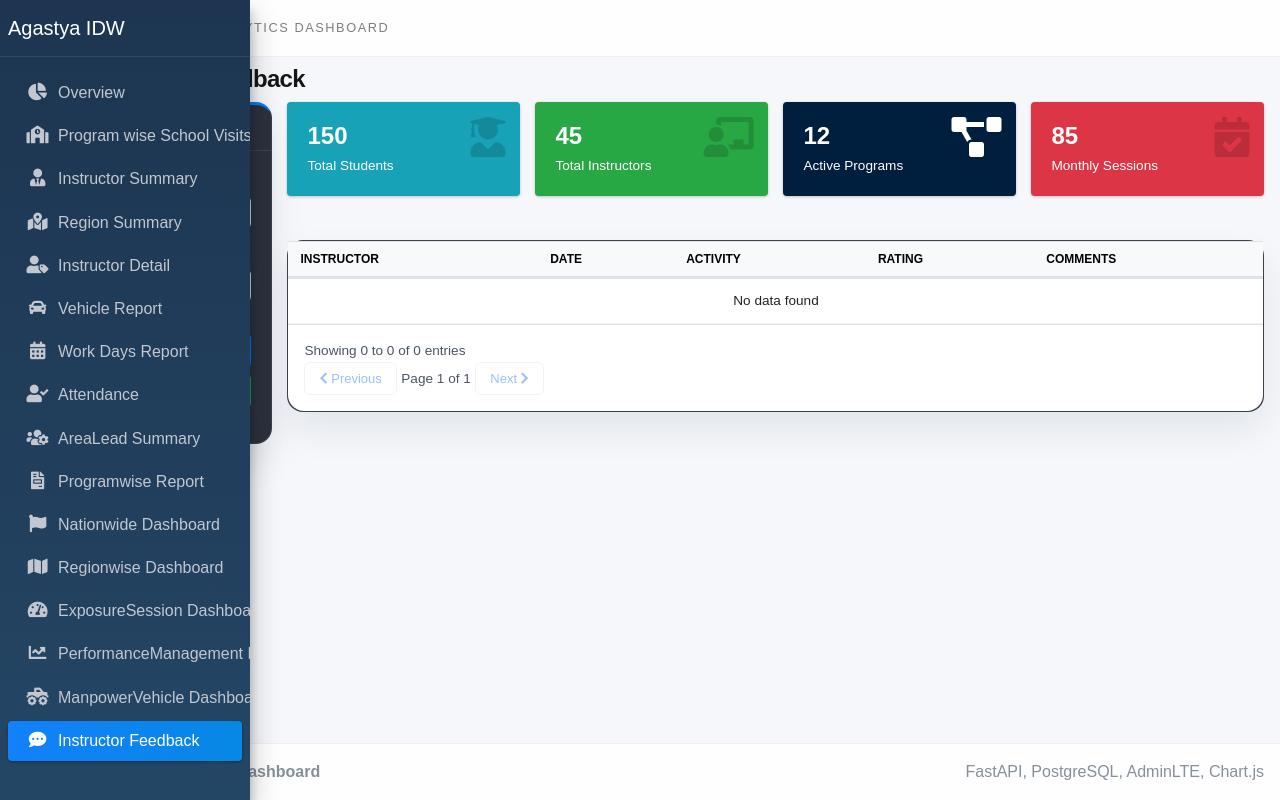
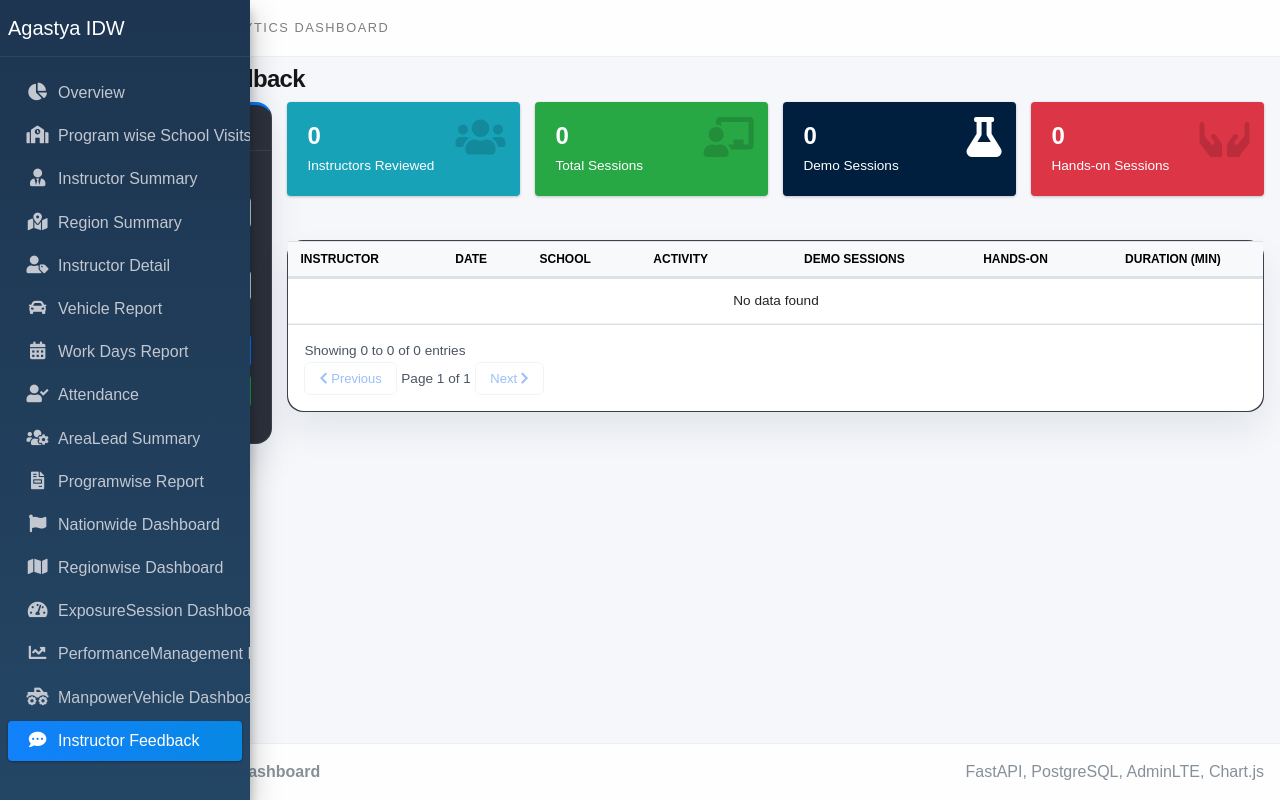
Before and after one commit to Shashwath-K/idw_preview, a FastAPI app: page /instructor-feedback in a window 1280 px wide. Run offline with FastAPI, Linux system fonts and the light colour scheme; data that the repository does not hold is empty; some libraries are stand-ins or nearby versions.

Commit message:
CI-06: Updated Template

```diff
--- a/frontend/templates/instructor_feedback.html
+++ b/frontend/templates/instructor_feedback.html
@@ -2,7 +2,7 @@
 
 {% block content %}
 <div class="row">
-    <!-- Left Column: Filter Slicers -->
+    <!-- Filter Pane -->
     <div class="col-md-2 mb-3">
         <div class="card card-outline card-primary h-100">
             <div class="card-header">
@@ -16,7 +16,7 @@
                     </select>
                 </div>
                 <div class="form-group">
-                    <label>Select Year</label>
+                    <label>Year</label>
                     <select id="yearFilter" class="form-control select2">
                         <option value="">All Years</option>
                     </select>
@@ -32,13 +32,36 @@
         </div>
     </div>
 
-    <!-- Right Column: Dashboard Content -->
+    <!-- Content -->
     <div class="col-md-10">
-        <!-- KPI Cards -->
-        {% include "partials/kpi_cards.html" %}
+        <div class="row mb-4">
+            <div class="col-lg-3 col-6">
+                <div class="small-box bg-info">
+                    <div class="inner"><h3 id="kpiInstructors">0</h3><p>Instructors Reviewed</p></div>
+                    <div class="icon"><i class="fas fa-users"></i></div>
+                </div>
+            </div>
+            <div class="col-lg-3 col-6">
+                <div class="small-box bg-success">
+                    <div class="inner"><h3 id="kpiSessions">0</h3><p>Total Sessions</p></div>
+                    <div class="icon"><i class="fas fa-chalkboard-teacher"></i></div>
+                </div>
+            </div>
+            <div class="col-lg-3 col-6">
+                <div class="small-box bg-navy-blue">
+                    <div class="inner"><h3 id="kpiDemo">0</h3><p>Demo Sessions</p></div>
+                    <div class="icon"><i class="fas fa-flask"></i></div>
+                </div>
+            </div>
+            <div class="col-lg-3 col-6">
+                <div class="small-box bg-danger">
+                    <div class="inner"><h3 id="kpiHandsOn">0</h3><p>Hands-on Sessions</p></div>
+                    <div class="icon"><i class="fas fa-hands"></i></div>
+                </div>
+            </div>
+        </div>
 
-        <!-- Table -->
-        <div class="card mt-2">
+        <div class="card">
             <div class="card-body p-0">
                 <div class="table-responsive">
                     <table id="feedbackTable" class="table table-striped table-hover mb-0 high-contrast-table">
@@ -46,14 +69,14 @@
                             <tr>
                                 <th>Instructor</th>
                                 <th>Date</th>
+                                <th>School</th>
                                 <th>Activity</th>
-                                <th>Rating</th>
-                                <th>Comments</th>
+                                <th class="text-center">Demo Sessions</th>
+                                <th class="text-center">Hands-on</th>
+                                <th class="text-center">Duration (min)</th>
                             </tr>
                         </thead>
-                        <tbody>
-                            <!-- Populated by JS -->
-                        </tbody>
+                        <tbody></tbody>
                     </table>
                 </div>
                 {% include "partials/pagination.html" %}
@@ -67,78 +90,63 @@
 <script>
 $(function () {
     const pagination = window.PramanaPagination;
-
-    if ($.fn.select2) {
-        $('.select2').select2({ theme: 'bootstrap4' });
-    }
+    if ($.fn.select2) $('.select2').select2({ theme: 'bootstrap4' });
 
     fetch('/instructor-feedback/filters')
-        .then(res => res.json())
+        .then(r => r.json())
         .then(data => {
-            const instructorSelect = $('#instructorFilter');
-            const yearSelect = $('#yearFilter');
-
-            data.instructors.forEach(i => instructorSelect.append(new Option(i, i)));
-            data.years.forEach(y => yearSelect.append(new Option(y, y)));
+            data.instructors.forEach(i => $('#instructorFilter').append(new Option(i, i)));
+            data.years.forEach(y => $('#yearFilter').append(new Option(y, y)));
         });
 
     function loadData() {
-        const filters = {
+        const q = new URLSearchParams({
             instructor_name: $('#instructorFilter').val(),
-            year: $('#yearFilter').val(),
-            limit: pagination.state.limit,
-            offset: pagination.state.offset
-        };
+            year:            $('#yearFilter').val(),
+            limit:           pagination.state.limit,
+            offset:          pagination.state.offset
+        }).toString();
 
-        const query = new URLSearchParams(filters).toString();
-        fetch(`/instructor-feedback/data?${query}`)
-            .then(res => res.json())
+        fetch(`/instructor-feedback/data?${q}`)
+            .then(r => r.json())
             .then(data => {
+                if (data.kpis && data.kpis.length >= 4) {
+                    $('#kpiInstructors').text(data.kpis[0].value.toLocaleString());
+                    $('#kpiSessions').text(data.kpis[1].value.toLocaleString());
+                    $('#kpiDemo').text(data.kpis[2].value.toLocaleString());
+                    $('#kpiHandsOn').text(data.kpis[3].value.toLocaleString());
+                }
                 const tbody = $('#feedbackTable tbody');
                 tbody.empty();
-                if (data.table.length === 0) {
-                    tbody.append('<tr><td colspan="5" class="text-center">No data found</td></tr>');
+                if (!data.table || data.table.length === 0) {
+                    tbody.append('<tr><td colspan="7" class="text-center py-4">No data found</td></tr>');
                     pagination.updateInfo('feedbackTable', 0);
                     return;
                 }
                 data.table.forEach(row => {
-                    tbody.append(`
-                        <tr>
-                            <td>${row.instructor_name}</td>
-                            <td>${row.date}</td>
-                            <td>${row.activity_name}</td>
-                            <td><span class="badge badge-warning">${row.rating}</span></td>
-                            <td>${row.comments}</td>
-                        </tr>
-                    `);
+                    tbody.append(`<tr>
+                        <td class="font-weight-bold">${row.instructor_name}</td>
+                        <td>${row.session_date}</td>
+                        <td>${row.school_name}</td>
+                        <td><span class="badge badge-info">${row.activity_name}</span></td>
+                        <td class="text-center">${row.demo_sessions}</td>
+                        <td class="text-center">${row.hands_on_sessions}</td>
+                        <td class="text-center">${row.duration_minutes}</td>
+                    </tr>`);
                 });
                 pagination.updateInfo('feedbackTable', data.total_count);
-            });
+            })
+            .catch(e => console.error('Error:', e));
     }
 
-    $('#seeReport').click(function () {
-        pagination.reset();
-        loadData();
+    $('#seeReport').click(() => { pagination.reset(); loadData(); });
+    $('.prev-page').click(() => pagination.prev(loadData));
+    $('.next-page').click(() => pagination.next(loadData));
+    $('#exportXlsx').click(() => {
+        const q = new URLSearchParams({ instructor_name: $('#instructorFilter').val(), year: $('#yearFilter').val() }).toString();
+        window.exportToXLSX(`/instructor-feedback/export?${q}`, 'instructor_feedback.xlsx');
     });
 
-    $('.prev-page').click(function() {
-        pagination.prev(loadData);
-    });
-
-    $('.next-page').click(function() {
-        pagination.next(loadData);
-    });
-
-    $('#exportXlsx').click(function() {
-        const filters = {
-            instructor_name: $('#instructorFilter').val(),
-            year: $('#yearFilter').val()
-        };
-        const query = new URLSearchParams(filters).toString();
-        window.exportToXLSX(`/instructor-feedback/export?${query}`, 'instructor_feedback.xlsx');
-    });
-
-    // Auto-load
     setTimeout(loadData, 300);
 });
 </script>
```
